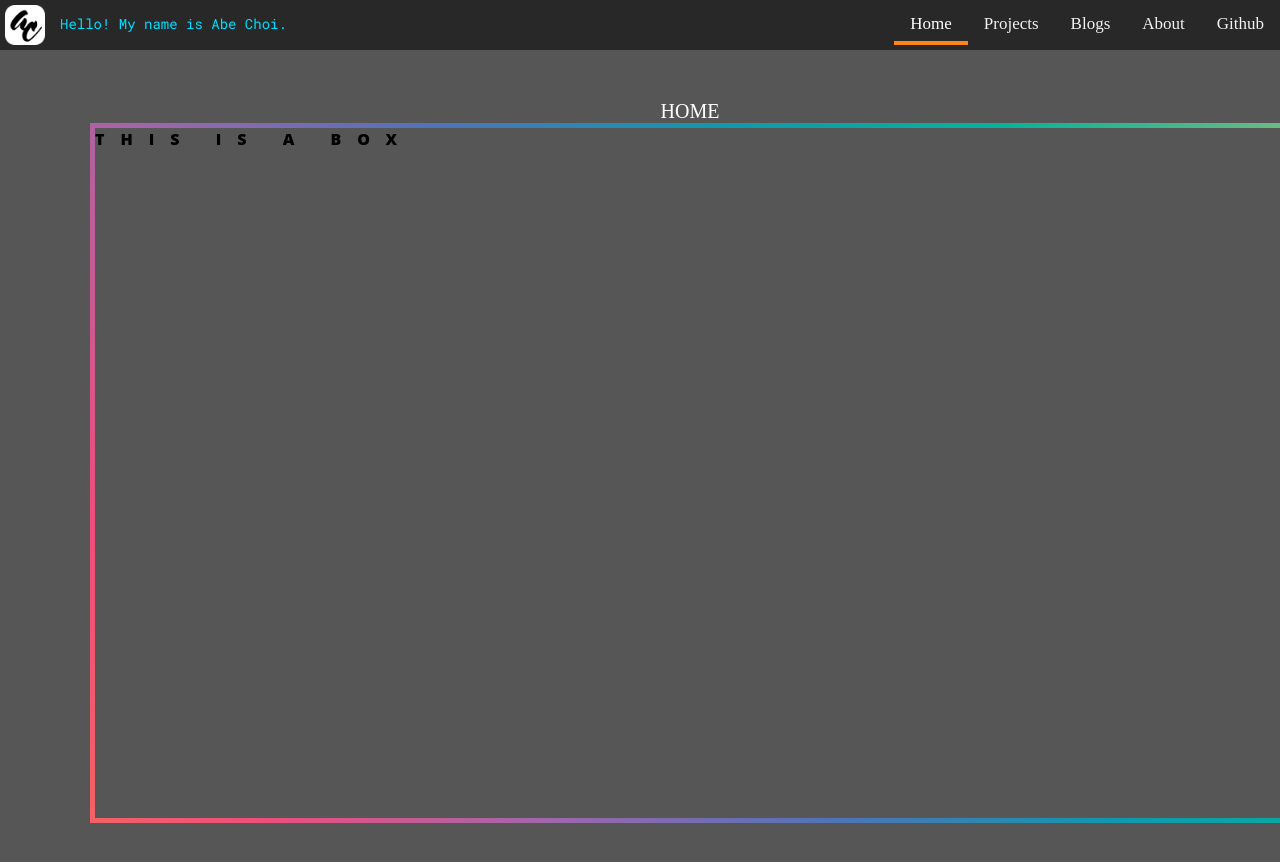
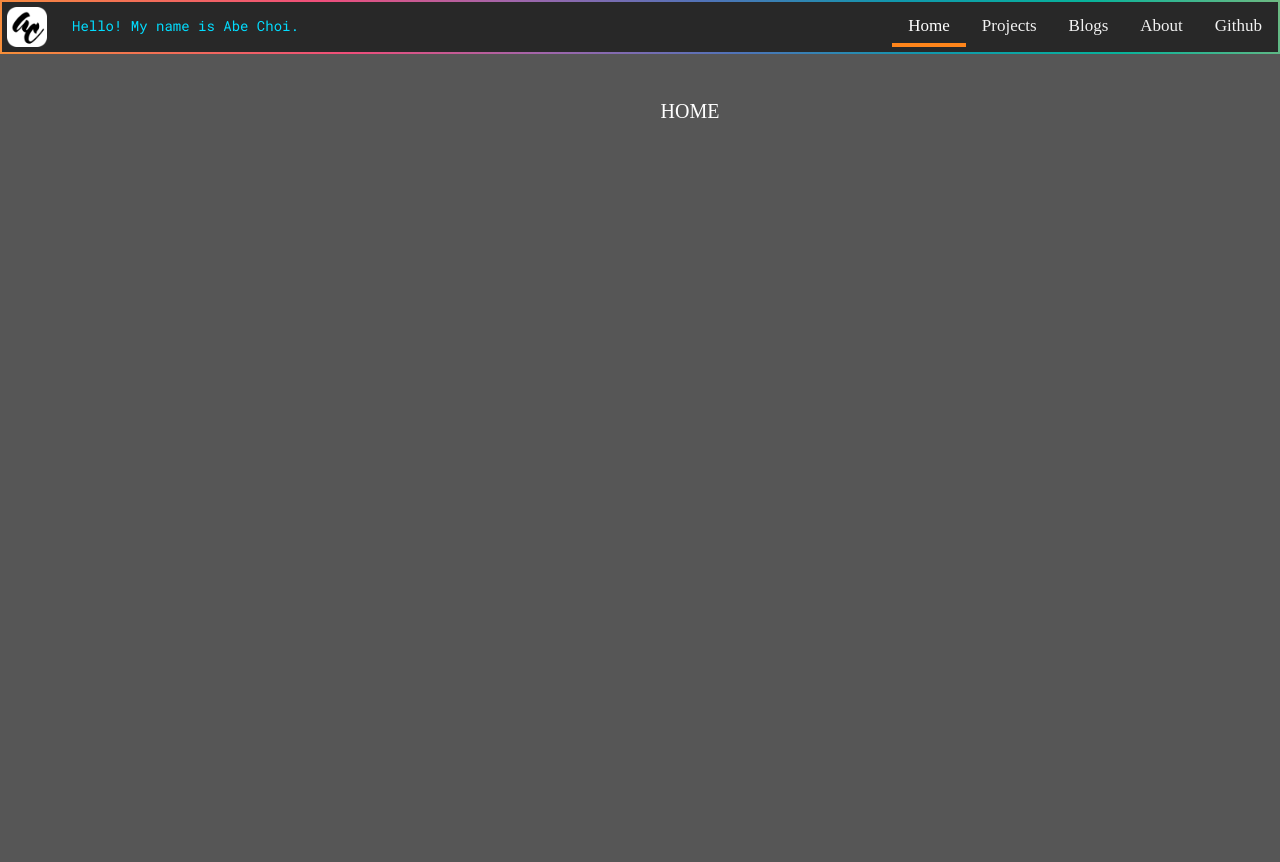
Before and after one commit to abechoi/abechoi.com, a plain HTML site: page index.html in a window 1280 px wide. Shown: the top 862 px of the page. After the commit the page ends 800 px from the top, so only its background shows below. Drawn offline with Linux system fonts and the light colour scheme.

Commit message:
Fixed top-nav-bar content positions using display:flex and margin-left:auto

```diff
--- a/index.html
+++ b/index.html
@@ -12,13 +12,14 @@
 	<!------------
 	Navigation Bar
 	------------->
+	<div class="container animated">
 		<div class="top-nav">
-
-		<div class="banner">
+			<div class="top-nav-logo">
 				<a href="#home-section"><img class="logo" src="img/logo.png"></a>
-			<p>Hello! My name is Abe Choi.</p>
 			</div>
-
+			<div class="top-nav-message">
+				<p class="message">Hello! My name is Abe Choi.</p>
+			</div>
 			<div class="top-nav-right">
 				<a class="active" href="#home-section">Home</a>
 				<a href="#project-section">Projects</a>
@@ -26,7 +27,7 @@
 				<a href="#contact-section">About</a>
 				<a href="https://github.com/abechoi">Github</a>
 			</div>
-
+		</div>
 	</div>
 
 	<!----------
@@ -34,7 +35,8 @@
 	----------->
 	<section class="page-section" id="home-section">
 		<p class="section-title">HOME</p>
-		<div class="container animated">This is a box</div>
+
+
 
 	</section>
 
--- a/widescreen.css
+++ b/widescreen.css
@@ -5,20 +5,27 @@ html, main, body{
 }
 
 .top-nav{
-	position: fixed;
-	top: 0;
-	left: 0;
-	width: 100%;
+	top: 2px;
+	left: 2px;
 	height: 50px;
 	background-color: #282828;
-	border-bottom: solid;
-	border-color: #565656;
-	border-width: 0.5px;
+	display: flex;
 }
 
-.top-nav-right{
-	float: right;
+.logo{
+	padding: 5px;
+	height: 40px;
+	width: 40px;
 }
+
+.top-nav-message > p{
+	padding-left: 20px;
+	font-family: 'Roboto Mono', monospace;
+	font-size: 14px;
+	color: #02DDFF;
+}
+
+.top-nav-right{ margin-left: auto; }
 
 .top-nav-right a{
 	float: left;
@@ -42,27 +49,8 @@ html, main, body{
 	color: white;
 }
 
-.logo{
-	padding: 5px;
-	height: 40px;
-	width: 40px;
-}
 
-.banner{
-	height: 50px;
-	width: 100%;
-	float: left;
-	max-height: fit-content;
-	max-width: fit-content;
-}
 
-.banner > p{
-	float: right;
-	margin-left: 10px;
-	font-family: 'Roboto Mono', monospace;
-	font-size: 14px;
-	color: #02DDFF;
-}
 
 .page-section{
 	margin-top: 50px;
@@ -80,22 +68,21 @@ html, main, body{
 }
 
 .container {
+	z-index: 0;
+	position: absolute;
+	top: 0;
+	left: 0;
 	margin: 0 auto;
-	width: 1200px;
-	height: 700px;
+	width: 100%;
+	height: 54px;
 	/*outline: 1px solid red;*/
-	border: 5px solid transparent;
+	border: 2px solid transparent;
 	box-sizing: border-box;
-	text-transform: uppercase;
-	font-weight: 900;
-	font-family: "Open Sans","Source Sans Pro",Helvetica,sans-serif;
-	font-size: 1em;
-	letter-spacing: 1em;
   }
 
   .animated {
 	background-image:
-	  linear-gradient(#565656, #565656),
+	  linear-gradient(#282828, #282828),
 	  linear-gradient(60deg, #f79533, #f37055, #ef4e7b, #a166ab, #5073b8, #1098ad, #07b39b, #6fba82);
 	background-repeat: no-repeat;
 	background-size: 100% 100%, 100% 200%;
```
Lines whose indentation alone changed are shown as unchanged.
